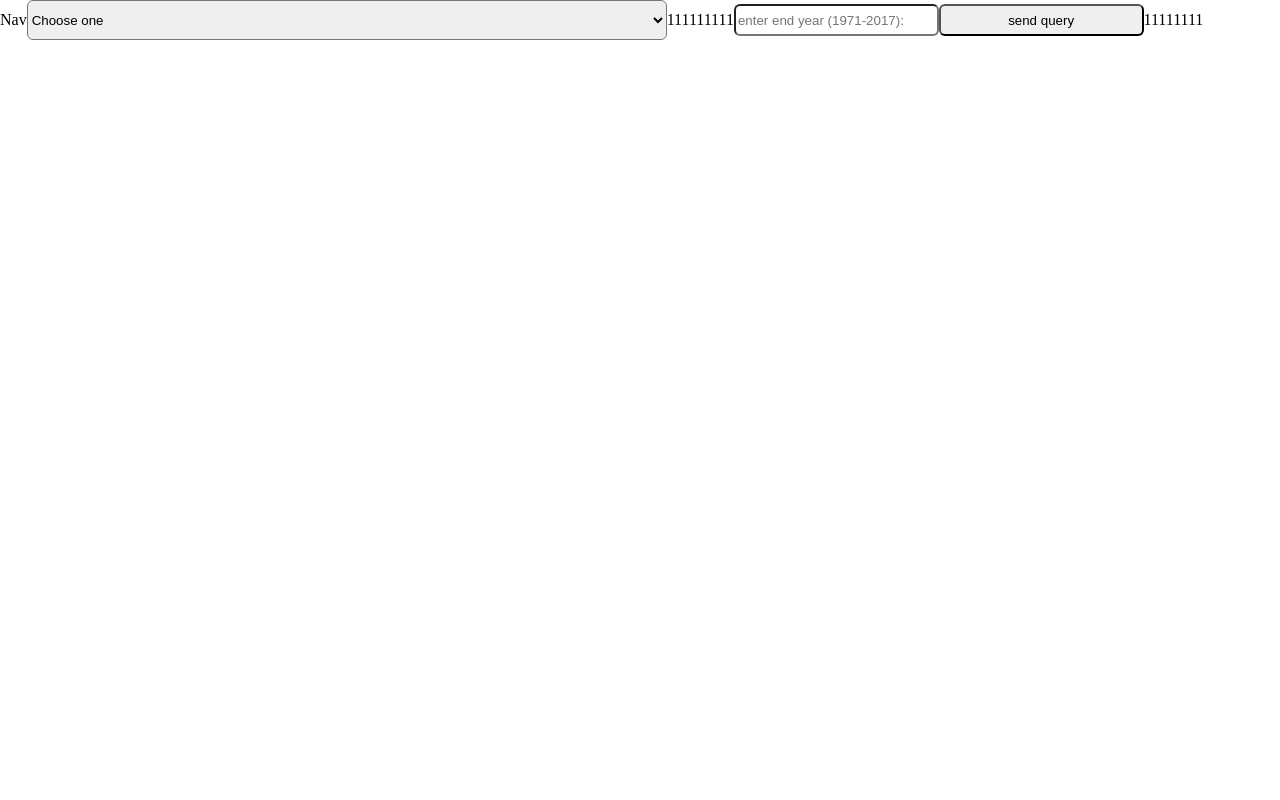
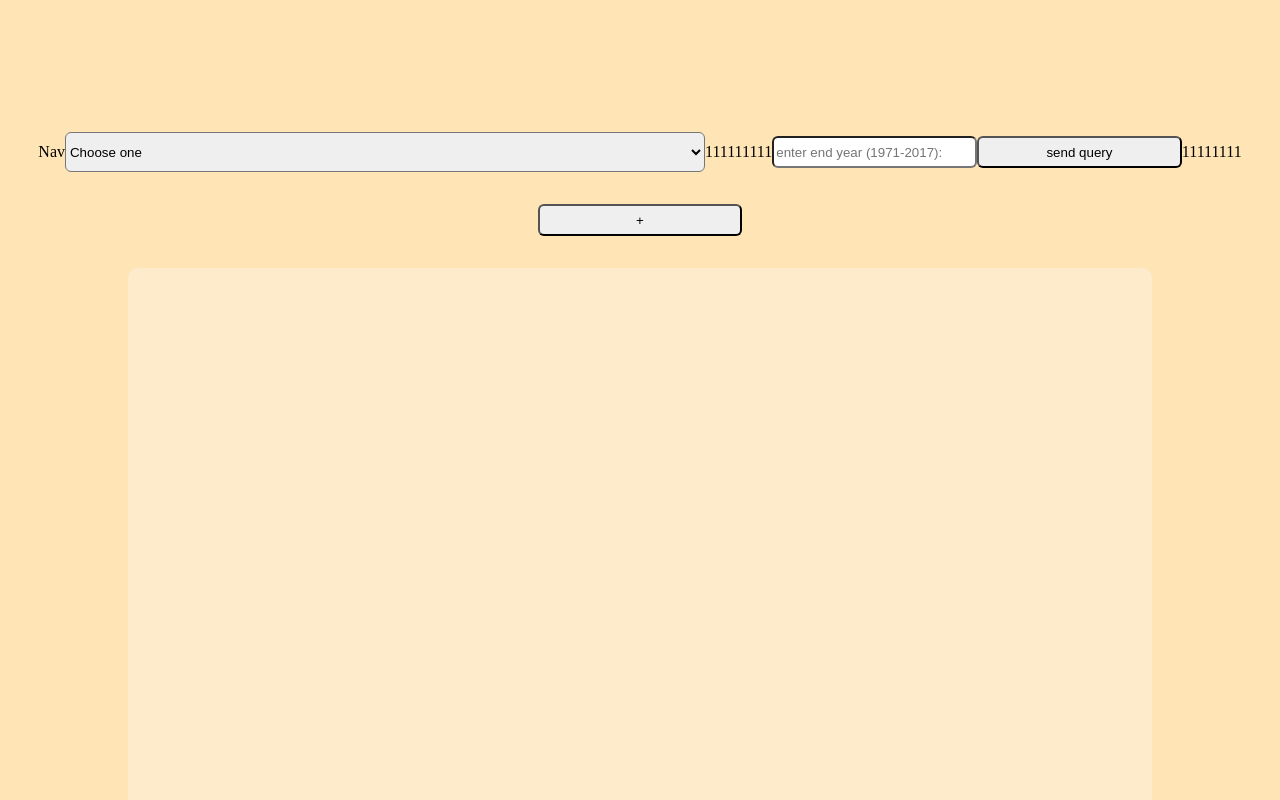
Before and after one commit to avizecharia/client-terorisam, a React (Vite) app: page / in a window 1280 px wide. Shown: the top 800 px of the page. Built offline with nearby package versions, Linux system fonts and the light colour scheme; no server answers.

Commit message:
add socket end point

```diff
--- a/src/App.tsx
+++ b/src/App.tsx
@@ -1,53 +1,30 @@
-import { MapContainer, Marker, Popup, TileLayer } from "react-leaflet";
 import "leaflet/dist/leaflet.css";
 import "./App.css";
-import { IPropsForMarkers, IQuery, ISecDAta } from "./types/interfaces";
+import { IPropsForMarkers, IQuery } from "./types/interfaces";
 import { useState } from "react";
 import Nav from "./componnets/Nav";
 import React from "react";
-import {
-  query1,
-  query10,
-  query11,
-  query12,
-  query13,
-  query14,
-  query2,
-  query3,
-  query4,
-  query5,
-  query6,
-  query7,
-  query8,
-  query9,
+import {query1,query10,query11,query12,query13,query14,query2,query3,query4,query5,query6,query7,query8,query9,
 } from "./IQuery";
 import Map from "./componnets/Map";
 import { socket } from "./main";
 import Graph from "./componnets/Grafh";
 
+// import CreateAttack from "./componnets/CreateAttack";
+
 export default function App() {
   const [filter, setFilter] = React.useState<number>(0);
   const [queries, setQueries] = useState<IQuery[]>([
-    query1,
-    query2,
-    query3,
-    query4,
-    query5,
-    query6,
-    query7,
-    query8,
-    query9,
-    query10,
-    query11,
-    query12,
-    query13,
-    query14,
+    query1,query2,query3,query4,query5,query6,query7,query8,query9,query10,query11,query12,query13,query14,
   ]);
   const [markers, setMarkers] = useState<IPropsForMarkers[]>();
  const [topFive,setTopFive] = useState<IPropsForMarkers[]>()
   const [sixth, setSixth] = useState<IPropsForMarkers[]>()
   const [first, setfirst] = useState<IPropsForMarkers[]>()
   const [third, setThird] = useState<IPropsForMarkers[]>()
+  const [fourth, setfourth] = useState<IPropsForMarkers[]>()
+  const [fifth, setfifth] = useState<IPropsForMarkers[]>()
+  const [add, setAdd] = useState(false)
 
   socket.on('kind-attacks', (data) => {
     setfirst(data)
@@ -143,88 +120,94 @@ export default function App() {
     setTopFive(data)
     setMarkers(data)
   })
+  socket.on('region-topFive', (data) => {
+    setfourth(data[0].organizeTopFive)
+    console.log(fourth)
+  })
 
   socket.on('all-region-topFive', (data) => {
     setTopFive(data)
     setMarkers(data)
+  })
+
+  socket.on('all-region-topFive', (data) => {
+    console.log(data)
+    const list = []
+     for (const element1 of data as any[]) {
+      for (const element of element1.organizeTopFive) {
+        list.push(element)
+      }
+      }
+     setfourth(list)
 
   })
-
   socket.on('events-year', (data) => {
+    console.log(data)
     const list = []
     for (const element of data as IPropsForMarkers[]) {
-      const dataNaccessery = {organizationName:element.organizationName,numEvent:element.numEvent,year:element.year}
+      const dataNaccessery = { organizationName: element.organizationName, numEvent: element.numEvent, year: element.year }
       list.push(dataNaccessery)
     }
-    setMarkers(list)
+    setfifth(list)
   })
 
   socket.on('org-event', (data) => {
+    console.log(data)
     const list = []
     for (const element of data as IPropsForMarkers[]) {
-      const dataNaccessery = {organizationName:element.organizationName,numEvent:element.numEvent,year:element.year}
+      const dataNaccessery = { organizationName: element.organizationName, numEvent: element.numEvent, year: element.year }
       list.push(dataNaccessery)
     }
-    setMarkers(list)
+    setfifth(list)
   })
 
   socket.on('org-most-events-area', (data) => {
      setSixth(data)
      setMarkers(data)
   })
+
+
   return (
-    <div style={{ height: "100vh", width: "100vw" }}>
+    <div className="app" >
       <Nav
-        markers={markers!}
-        setMarkers={setMarkers}
-        filter={filter}
-        setFilter={setFilter}
-        queries={queries}
-        setQueries={setQueries}
-        first={first!}
-        setfirst={setfirst}
-        third={third!}
-         setThird={setThird}
+        markers={markers!}setMarkers={setMarkers}
+        filter={filter}setFilter={setFilter}
+        queries={queries} setQueries={setQueries}
+        first={first!}setfirst={setfirst}
+        third={third!}setThird={setThird}
       />
-      <div>
-        {markers != undefined && (
-          <Map
-            markers={markers!}
-            setMarkers={setMarkers}
-            filter={filter}
-            setFilter={setFilter}
-            queries={queries}
-            setQueries={setQueries}
-            topFive={topFive!}
-            setTopFive={setTopFive}
-            sixth={sixth!}
-             setSixth={setSixth}
+            <button onClick={() => setAdd(!add) }>{add ? "x" : "+"}</button>
+      <main>
+        {filter == 2 || filter == 2.1 || filter == 2.2 || filter == 2.3 || filter == 4 || filter == 4.1 || filter == 6  || add ? (
+          <Map markers={markers!}setMarkers={setMarkers}
+            filter={filter} setFilter={setFilter}
+            queries={queries}setQueries={setQueries}
+            topFive={topFive!}setTopFive={setTopFive}
+            sixth={sixth!}setSixth={setSixth}
+            add={add}
+            setAdd={setAdd}
           />
-        )}
+        ) : ""}
+         {filter == 1 ?
+                <Graph bars={[{ key: "numCasualties", color: "#8894d8", name: "num of casualties" }]} data={first!} xKey={'attackType'} /> : ""}
+            {filter == 3 ?
+                <Graph bars={[{ key: "numEvent", color: "#f28919", name: "num of events" }]} data={third!} xKey={'month'} /> : ""}
+            {filter == 3.1 ?
+                <Graph bars={[{ key: "numEvent", color: "#f52630", name: "num of events" }]} data={third!} xKey={'year'} /> : ""}
+            {filter == 3.2 ?
+                <Graph bars={[{ key: "numEvent", color: "#26d3f5", name: "num of events" }]} data={third!} xKey={'year'} /> : ""}
+            {filter == 3.3 ?
+                <Graph bars={[{ key: "numEvent", color: "#eaf604", name: "num of events" }]} data={third!} xKey={'year'} /> : ""}
+            {filter == 4 ?
+                <Graph bars={[{ key: "numEvent", color: "#21f256", name: "num of events" }]} data={fourth!} xKey={'organName'} /> : ""}
+            {filter == 4.1 ?
+                <Graph bars={[{ key: "numEvent", color: "#5e51c0", name: "num of events" }]} data={fourth!} xKey={'organName'} /> : ""}
+            {filter == 5 ?
+                <Graph bars={[{ key: "numEvent", color: "#1322d8", name: "num of events by year" }]} data={fifth!} xKey={'organizationName'} /> : ""}
+            {filter == 5.1 ?
+                <Graph bars={[{ key: "numEvent", color: "#f245e3", name: "num of events by organization name" }]} data={fifth!} xKey={'year'} /> : ""}
 
-      </div>
+      </main>
     </div>
   );
 }
-
-// const googleStreetViewURL = (lat: number, lng: number) =>
-//   `https://www.google.com/maps/embed/v1/streetview?key=AIzaSyB0rL70fxeRtawDwZeUEp9aiNKSYvMsc_A&location=${lat},${lng}&heading=210&pitch=10&fov=90`;
-
-// function LocationMarker() {
-//   const [position, setPosition] = useState(null)
-//   const map = useMapEvents({
-//     click() {
-//       map.locate()
-//     },
-//     locationfound(e) {
-//       setPosition(e.latlng)
-//       map.flyTo(e.latlng, map.getZoom())
-//     },
-//   })
-
-//   return position === null ? null : (
-//     <Marker position={position}>
-//       <Popup>You are here</Popup>
-//     </Marker>
-//   )
-// }
```
